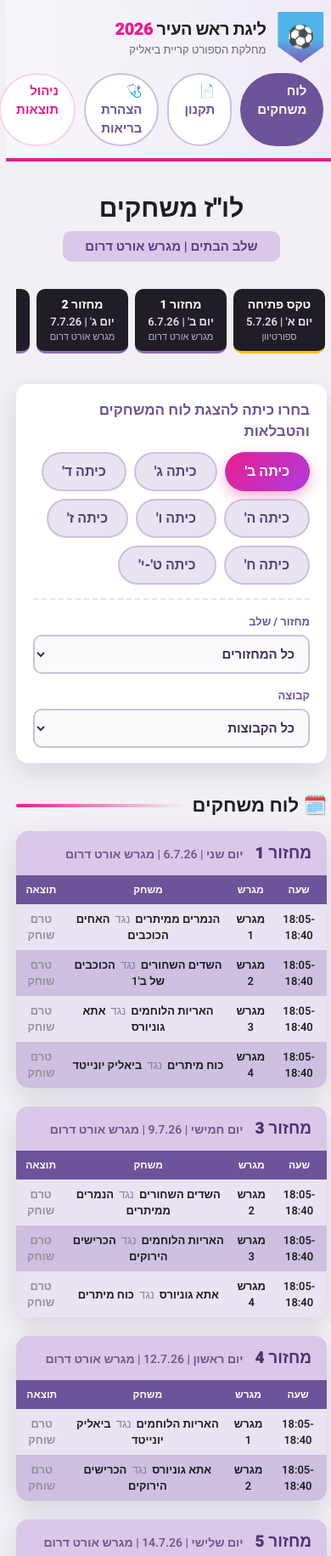
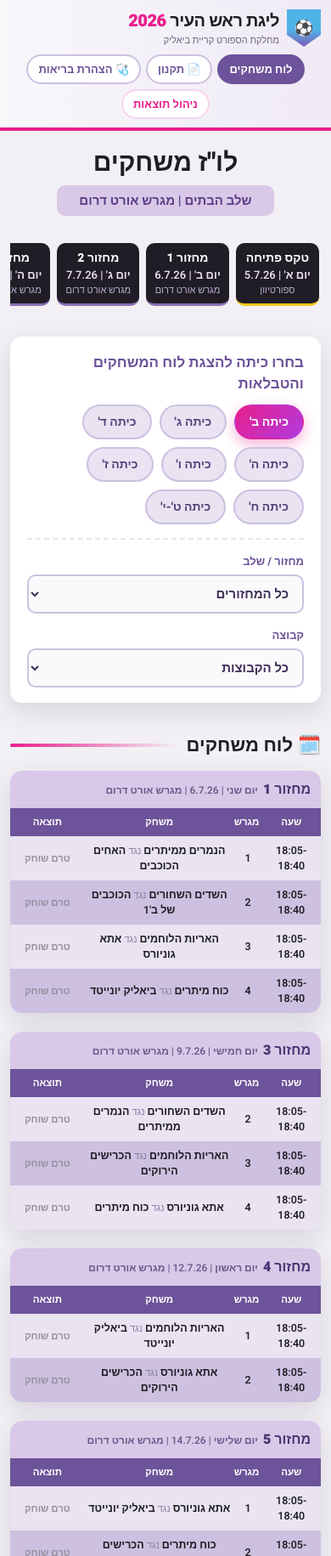
Before and after one commit to yurotor/kids-league, a website: page index.html in a window 390 px wide. Shown: the top 1831 px of the page at 85% size. Drawn offline with Linux system fonts and the light colour scheme; no server answers.

Commit message:
Mobile-friendly layout: compact tables, fixed column widths, tighter header, scroll-safe cards
Co-Authored-By: Claude Opus 4.8 (1M context) <noreply@anthropic.com>

```diff
--- a/css/style.css
+++ b/css/style.css
@@ -471,9 +471,57 @@ footer .balls { font-size: 20px; letter-spacing: 6px; }
   font-weight: 600;
 }
 
+/* ===== מובייל ===== */
 @media (max-width: 560px) {
-  table.games { font-size: 13px; }
-  table.games thead th { font-size: 12px; padding: 8px 4px; }
-  table.games tbody td { padding: 8px 4px; }
-  .score-input { width: 42px; }
+  body { overflow-x: hidden; }
+
+  .topbar { padding: 10px 12px; gap: 8px; }
+  .crest { width: 40px; height: 44px; font-size: 18px; }
+  .brand { gap: 9px; }
+  .brand-text p { font-size: 11px; }
+  .nav-links { gap: 6px; width: 100%; justify-content: center; flex-wrap: wrap; }
+  .nav-links a { font-size: 13px; padding: 6px 12px; }
+
+  .wrap { padding-top: 16px; }
+  .chip { font-size: 14px; padding: 8px 16px; }
+  .filter { min-width: 100%; max-width: 100%; }
+
+  .round-head { padding: 10px 12px; gap: 6px; }
+  .round-head .round-name { font-size: 16px; }
+  .round-head .round-meta { font-size: 12px; }
+
+  table.games { font-size: 12.5px; }
+  table.games thead th { font-size: 11.5px; padding: 8px 3px; }
+  table.games tbody td { padding: 8px 3px; }
+  td.teams-cell .vs { padding: 0 3px; font-size: 11px; }
+  .score-pill { font-size: 12.5px; padding: 2px 9px; }
+  .pending { font-size: 11.5px; }
+
+  /* טבלאות דחוסות שנכנסות במסך צר; אם בכל זאת צר מדי — גלילה בתוך הכרטיס במקום חיתוך */
+  .group-card, .round-card { overflow-x: auto; }
+
+  /* חלוקת עמודות קבועה כדי שהטבלה תמיד תיכנס ברוחב המסך */
+  table.games { table-layout: fixed; }
+  #schedule table.games th:nth-child(1) { width: 19%; }
+  #schedule table.games th:nth-child(2) { width: 9%; }
+  #schedule table.games th:nth-child(4) { width: 24%; }
+  #adminSchedule table.games th:nth-child(1) { width: 16%; }
+  #adminSchedule table.games th:nth-child(2) { width: 8%; }
+  #adminSchedule table.games th:nth-child(4) { width: 33%; }
+  #adminSchedule table.games th:nth-child(5) { width: 15%; }
+  #adminSchedule .clear-btn { padding: 5px 8px; font-size: 11.5px; }
+  #adminSchedule .score-input { width: 38px; padding: 6px 2px; }
+  td.teams-cell { overflow-wrap: break-word; }
+  table.standings { font-size: 11.5px; }
+  table.standings thead th { font-size: 10.5px; padding: 6px 2px; }
+  table.standings td { padding: 6px 2px; }
+  table.standings td.team-name { padding-right: 6px; }
+  .group-head { font-size: 15px; padding: 9px 12px; }
+
+  .admin-toolbar { position: static; padding: 12px 14px; gap: 8px; }
+  .save-note { font-size: 11.5px; }
+  .score-input { width: 42px; font-size: 15px; }
+
+  .hero-title { margin-top: 0; }
+  .cal-item { min-width: 96px; padding: 7px 10px; }
 }
--- a/js/admin.js
+++ b/js/admin.js
@@ -37,7 +37,7 @@ function renderAdminSchedule() {
       return `
       <tr data-game="${g.id}">
         <td>${esc(g.time)}</td>
-        <td>מגרש ${g.pitch}</td>
+        <td>${g.pitch}</td>
         <td class="teams-cell">${esc(g.home)}<span class="vs">נגד</span>${esc(g.away)}</td>
         <td style="white-space:nowrap">
           <input class="score-input" type="number" min="0" inputmode="numeric" data-side="h" value="${h}" aria-label="תוצאת ${esc(g.home)}">
--- a/js/app.js
+++ b/js/app.js
@@ -158,7 +158,7 @@ function renderSchedule(cls, results, roundFilter = "all", teamFilter = "all") {
     const rows = games.map(g => `
       <tr>
         <td>${esc(g.time)}</td>
-        <td>מגרש ${g.pitch}</td>
+        <td>${g.pitch}</td>
         <td class="teams-cell">${esc(g.home)}<span class="vs">נגד</span>${esc(g.away)}</td>
         <td>${scoreCell(g, results)}</td>
       </tr>`).join("");
```
